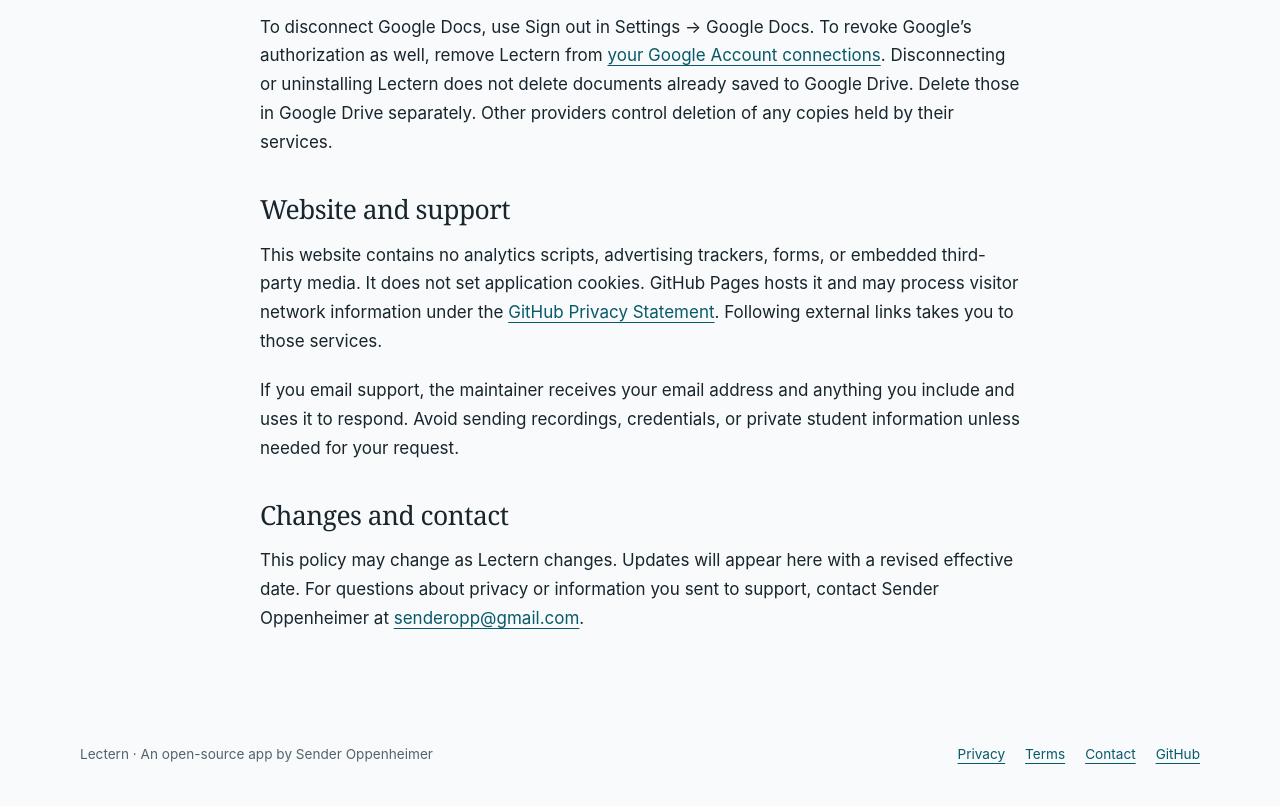
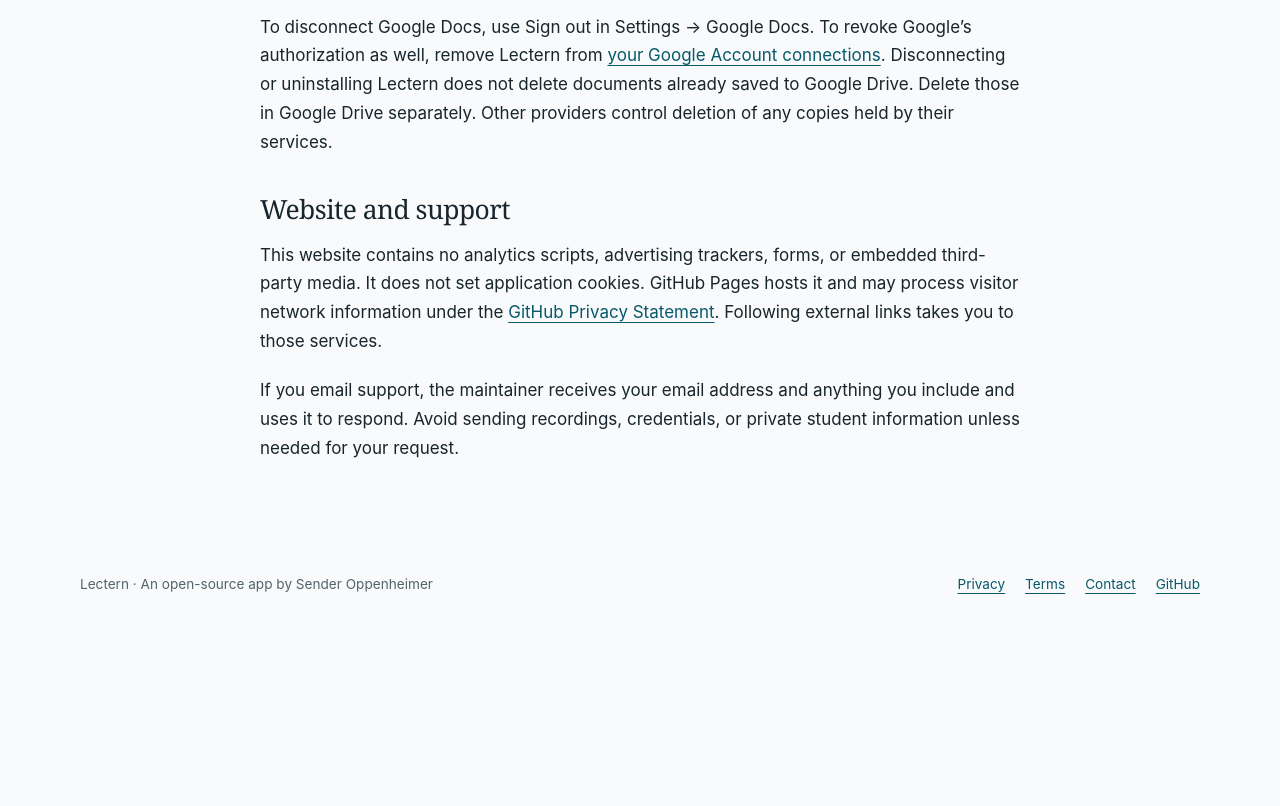
Before and after one commit to aoppenh1-afk/Lectern, a plain HTML site: page website/privacy.html in a window 1280 px wide. Shown: the part 2304-3110 px from the top of the page. After the commit the page ends 2940 px from the top, so only its background shows below. Drawn offline with Linux system fonts and the light colour scheme.

Commit message:
Remove Changes and contact section from privacy policy

```diff
--- a/website/privacy.html
+++ b/website/privacy.html
@@ -6,5 +6,4 @@
 <h2 id="google">Google Docs access</h2><p>Google Docs is optional. When you connect it, Lectern requests the <code>https://www.googleapis.com/auth/drive.file</code> permission. This permits access to files created by Lectern or explicitly authorized for use with it. It does not grant general access to every file in your Drive. Lectern’s Docs connection does not request Gmail, contacts, email-profile, or full-Drive access.</p><p>When you push notes, Lectern sends the notes, course document title, and lecture tab title to Google. It reads the target document and its tabs so it can find the correct destination, then creates or updates the lecture’s tab. It stores document and tab identifiers locally for later updates. Updating a lecture can replace the content of its existing tab, including edits you made in Google Docs.</p><p>Lectern uses Google data only to provide these user-facing document features. The maintainer does not sell Google user data, use it for advertising, or use it to train generalized AI models. Lectern does not send the contents it reads from your Google Docs to an AI provider for training or study-material generation.</p><p>Lectern’s use and transfer of information received from Google APIs adheres to the <a href="https://developers.google.com/terms/api-services-user-data-policy">Google API Services User Data Policy</a>, including its Limited Use requirements.</p>
 <h2>Transcription, AI, and other connections</h2><p>When you enable cloud transcription, audio and the request settings needed to transcribe it are sent to the selected provider. Local transcription processes audio on your Mac, although downloading models can require an internet connection.</p><p>When you request AI generation or chat, prompts, transcripts, and relevant attachments or audio can be sent through your configured agent and its provider. Supported options include Antigravity, Codex, and OpenCode. Those services’ terms, privacy policies, and your account settings govern their processing and retention. Google Docs authorization is separate from Antigravity sign-in.</p><p>If you connect Canvas, Lectern requests course and related academic information from your school’s Canvas service. If you export to Anki, the selected study content is sent to your local AnkiConnect service. Downloads and update checks contact the relevant hosting services, including GitHub, which receive normal network request information such as your IP address.</p>
 <h2>Retention, deletion, and disconnecting</h2><p>Local study content remains on your Mac until removed. Recording retention follows your Lectern settings; transcripts and generated materials can remain after audio is removed. Local backups and external agents may retain additional copies.</p><p>To disconnect Google Docs, use Sign out in Settings → Google Docs. To revoke Google’s authorization as well, remove Lectern from <a href="https://myaccount.google.com/connections">your Google Account connections</a>. Disconnecting or uninstalling Lectern does not delete documents already saved to Google Drive. Delete those in Google Drive separately. Other providers control deletion of any copies held by their services.</p>
-<h2>Website and support</h2><p>This website contains no analytics scripts, advertising trackers, forms, or embedded third-party media. It does not set application cookies. GitHub Pages hosts it and may process visitor network information under the <a href="https://docs.github.com/en/site-policy/privacy-policies/github-general-privacy-statement">GitHub Privacy Statement</a>. Following external links takes you to those services.</p><p>If you email support, the maintainer receives your email address and anything you include and uses it to respond. Avoid sending recordings, credentials, or private student information unless needed for your request.</p>
-<h2>Changes and contact</h2><p>This policy may change as Lectern changes. Updates will appear here with a revised effective date. For questions about privacy or information you sent to support, contact Sender Oppenheimer at <a href="mailto:senderopp@gmail.com">senderopp@gmail.com</a>.</p></article></main><footer class="footer"><span>Lectern · An open-source app by Sender Oppenheimer</span><nav aria-label="Footer"><a href="privacy.html">Privacy</a><a href="terms.html">Terms</a><a href="mailto:senderopp@gmail.com">Contact</a><a href="https://github.com/aoppenh1-afk/Lectern">GitHub</a></nav></footer></div></body></html>
+<h2>Website and support</h2><p>This website contains no analytics scripts, advertising trackers, forms, or embedded third-party media. It does not set application cookies. GitHub Pages hosts it and may process visitor network information under the <a href="https://docs.github.com/en/site-policy/privacy-policies/github-general-privacy-statement">GitHub Privacy Statement</a>. Following external links takes you to those services.</p><p>If you email support, the maintainer receives your email address and anything you include and uses it to respond. Avoid sending recordings, credentials, or private student information unless needed for your request.</p></article></main><footer class="footer"><span>Lectern · An open-source app by Sender Oppenheimer</span><nav aria-label="Footer"><a href="privacy.html">Privacy</a><a href="terms.html">Terms</a><a href="mailto:senderopp@gmail.com">Contact</a><a href="https://github.com/aoppenh1-afk/Lectern">GitHub</a></nav></footer></div></body></html>
```
Also changed, not shown: privacy.html (+0 -5 lines).
